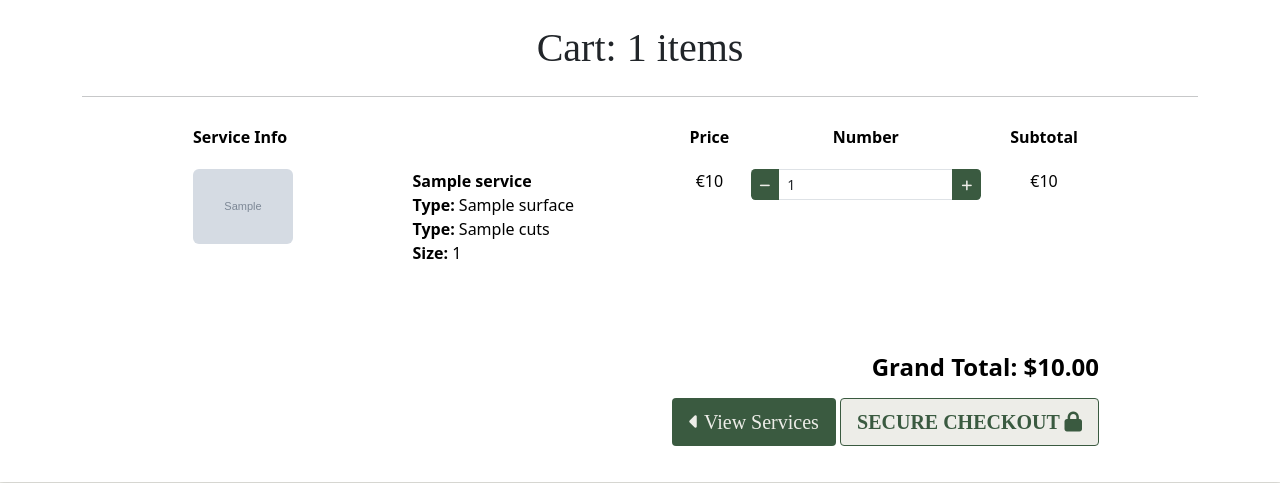
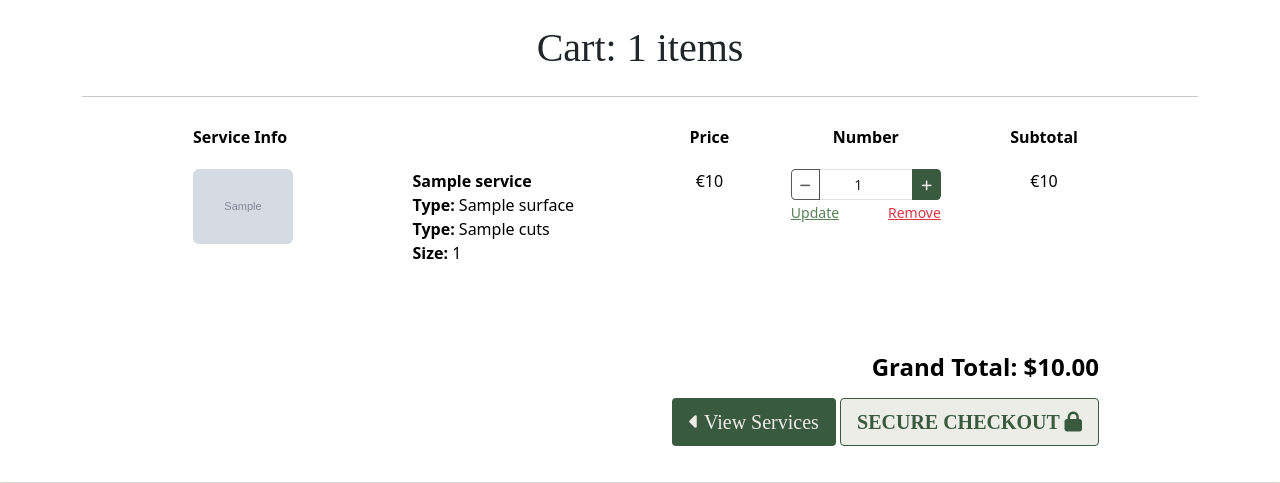
Before and after one commit to simonhw/gardening-services, a Django app: template cart/templates/cart/cart.html in a window 1280 px wide. Shown: the part 168-651 px from the top of the page. Run offline with Django 4.2, Linux system fonts and the light colour scheme; the template is opened without the code that fills it: most values are stand-ins (such as "Sample title", 1, 10 or a date in 2020); grey boxes marked "Sample" are stand-in pictures; some libraries are stand-ins or nearby versions; some web fonts are replaced.

Commit message:
Feat: Add update/remove links to cart items.

```diff
--- a/cart/templates/cart/cart.html
+++ b/cart/templates/cart/cart.html
@@ -47,10 +47,10 @@
                             <td class="py-3 text-center">
                                 <p class="my-0">€{{ item.service.unit_price }}</p>
                             </td>
-                            <td class="py-3 text-center">
+                            <td class="py-3">
                                 <form action="" method="POST" class="form update-form">
                                     {% csrf_token %}
-                                    <div class="form-group">
+                                    <div class="form-group cart-numbers">
                                         <div class="input-group">
                                             <div class="input-group-prepend">
                                                 <button class="decrement-number btn btn-sm hunter-green-bg isabelline"
@@ -74,6 +74,14 @@
                                         </div>
                                     </div>
                                 </form>
+                                <div class="cart-numbers">
+                                    <a class="update-link fern-green">
+                                        <small>Update</small>
+                                    </a>
+                                    <a class="remove-item text-danger float-end" id="remove_{{ item.item_id }}" data-service_size="{{ item.size }}">
+                                        <small>Remove</small>
+                                    </a>
+                                </div>
                             </td>
                             <td class="py-3 text-center">
                                 <p class="my-0">€{{ item.service.unit_price }}</p>
@@ -113,3 +121,9 @@
 
 </div>
 {% endblock %}
+
+{% block postloadjs %}
+{{ block.super }}
+<script src="{% static 'js/number_inputs.js' %}"></script>
+<script src="{% static 'js/cart_numbers.js' %}"></script>
+{% endblock %}
--- a/static/css/style.css
+++ b/static/css/style.css
@@ -177,6 +177,20 @@ td > img {
     color: #EDEDE8;
 }
 
+.cart-numbers {
+    max-width: 150px;
+    margin-left: auto;
+    margin-right: auto;
+}
+
+.form-group input {
+    text-align: center;
+}
+
+.update-link, .remove-item {
+    cursor: pointer;
+}
+
 @media (max-width: 991px) {
     .navbar-nav .nav-link.active {
         background-color: #588157;
--- /dev/null
+++ b/static/js/cart_numbers.js
@@ -0,0 +1,19 @@
+$('.update-link').click(function(e) {
+    let form = $(this).prev('.update-form');
+    form.submit();
+});
+
+$('.remove-item').click(function(e) {
+    let csrfToken = '{{ csrf_token}}';
+    let itemId = $(this).attr('id').split('remove_')[1];
+    let size = $(this).data('size');
+    let surface = $(this).data('surface');
+    let cuts = $(this).data('cuts');
+    let url = `/cart/remove/${itemId}`;
+    let data = {'csrfmiddlewaretoken': csrfToken, 'size': size, 'surface': surface, 'cuts': cuts};
+
+    $.post(url, data)
+     .done(function() {
+        location.reload();
+     });
+});
```
